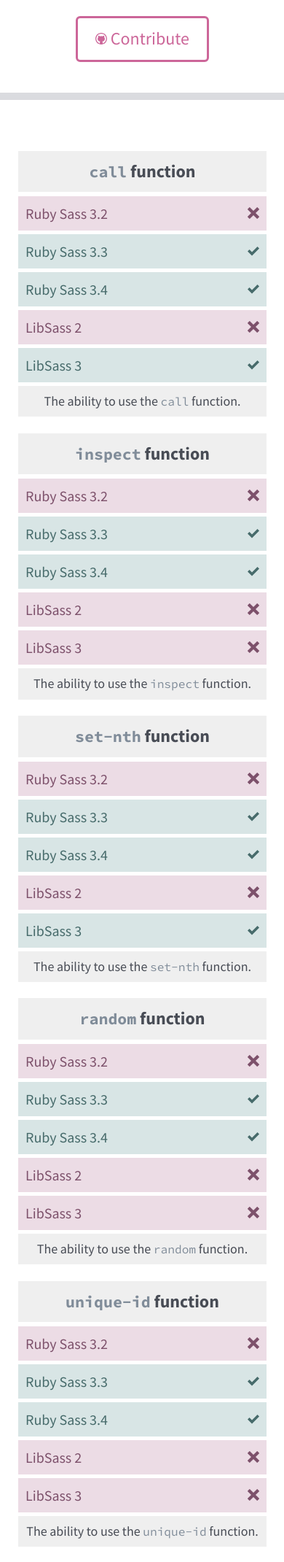
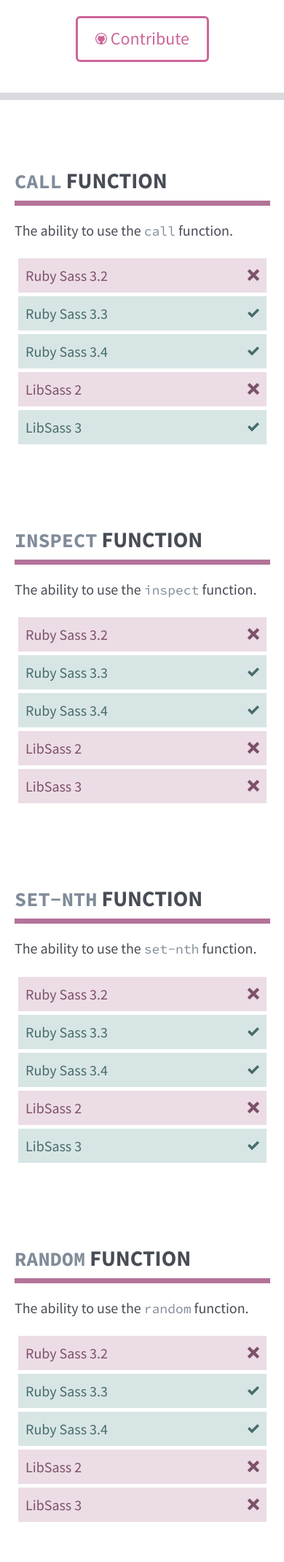
Before and after one commit to KittyGiraudel/sass-compatibility, a Jekyll site: the page built from index.html, in a window 390 px wide. Shown: the part 471-2612 px from the top of the page at 73% size. Built offline with Jekyll 4.4.1, drawn with Linux system fonts in a browser that asks for light colours.

Commit message:
Updated layout

```diff
--- /dev/null
+++ b/_includes/features.html
@@ -0,0 +1,40 @@
+{% for feature in site.data.features %}
+<section class="feature" id="{{ feature.name }}">
+    <h2 class="feature__name">{{ feature.label|markdownify }}</h2>
+
+    <div class="feature__description">
+    {{ feature.description|markdownify }}
+    </div>
+
+    <table class="feature__support">
+        <thead>
+            <tr>
+                {% for engine in site.data.engines %}
+                <th id="{{ engine.name }}" scope="col">
+                    <a href="{{ engine.link }}" target="_blank">
+                    {{ engine.label }}
+                    </a>
+                </th>
+                {% endfor %}
+            </tr>
+        </thead>
+
+        <tbody>
+            {% for engine in site.data.engines %}
+            <td headers="{{ engine.name }}" data-label="{{ engine.label }}" class="feature-status  feature-status--{% if feature.support[engine.name] == true %}supported{% else %}unsupported{% endif %}">
+                {% if feature.support[engine.name] == true %}
+                    <svg viewBox="0 0 100 100" class="icon  icon-checkmark">
+                        <use xlink:href="#icon-checkmark"></use>
+                    </svg>
+                {% else %}
+                    <svg viewBox="0 0 100 100" class="icon  icon-close">
+                        <use xlink:href="#icon-close"></use>
+                    </svg>
+                {% endif %}
+            </td>
+            {% endfor %}
+        </tbody>
+    </table>
+
+</section>
+{% endfor %}
--- a/_includes/table.html
+++ /dev/null
@@ -1,45 +0,0 @@
-<table class="features">
-    <caption>Compatibility table between Sass different engines.</caption>
-    <thead>
-        <tr>
-            <th scope="col">Feature</th>
-
-            {% for engine in site.data.engines %}
-                <th id="{{ engine.name }}" scope="col">
-                    <a href="{{ engine.link }}" target="_blank">
-                    {{ engine.label }}
-                    </a>
-                </th>
-            {% endfor %}
-        </tr>
-    </thead>
-    <tbody>
-{% for feature in site.data.features %}
-    <tr class="feature">
-        <th class="feature-name" id="{{ feature.name }}" data-label="Feature" scope="row">
-            {{ feature.label|markdownify }}
-        </th>
-
-        {% for engine in site.data.engines %}
-        <td headers="{{ feature.name }} {{ engine.name }}" data-label="{{ engine.label }}" class="feature-status  feature-status--{% if feature.support[engine.name] == true %}supported{% else %}unsupported{% endif %}">
-            {% if feature.support[engine.name] == true %}
-                <svg viewBox="0 0 100 100" class="icon  icon-checkmark">
-                    <use xlink:href="#icon-checkmark"></use>
-                </svg>
-            {% else %}
-                <svg viewBox="0 0 100 100" class="icon  icon-close">
-                    <use xlink:href="#icon-close"></use>
-                </svg>
-            {% endif %}
-        </td>
-        {% endfor %}
-    </tr>
-
-    <tr class="feature-description">
-        <td colspan="6">
-            {{ feature.description|markdownify }}
-        </td>
-    </tr>
-{% endfor %}
-    </tbody>
-</table>
--- a/_sass/partials/_table.scss
+++ b/_sass/partials/_features.scss
@@ -1,21 +1,44 @@
-.features {
+.feature {
+    margin-bottom: 5em;
+    text-align: left;
+}
+
+.feature__name {
+    text-transform: uppercase;
+    border-bottom: .25em solid $bouquet;
+    padding-bottom: .25em;
+    margin-bottom: 1rem;
+
+    p {
+        margin-bottom: 0;
+    }
+}
+
+.feature__description {
+    margin-bottom: 1rem;
+
+    p {
+        margin: 0;
+    }
+}
+
+.feature__support {
+    width: 100%;
     border-spacing: .25em;
     border-collapse: initial;
-    width: 100%;
     text-align: center;
 
     td, th {
         padding: .5em;
-        transition: .15s ease-out;
     }
 
-    thead {
+    th {
+        background-color: #EFEFEF;
+        font-size: .8em;
+        padding-top: .5em + .5 * .8em;
+        padding-bottom: .5em + .5 * .8em;
         text-transform: uppercase;
-        font-size: .8em;
         font-weight: 700;
-        -webkit-position: sticky;
-        position: sticky;
-        top: 0;
 
         a {
             color: inherit;
@@ -28,17 +51,6 @@
                 color: $color-text-link-hover;
             }
         }
-    }
-
-    thead th {
-        padding-top: 1em;
-        padding-bottom: 1em;
-        border-bottom: 1em solid white;
-        background-color: #EFEFEF;
-    }
-
-    p {
-        margin: 0;
     }
 
     @media (max-width: 767px) {
@@ -62,46 +74,6 @@
             content: attr(data-label);
             float: left;
         }
-    }
-}
-
-.feature {
-}
-
-.feature-name {
-    text-align: left;
-    font-weight: normal;
-    background-color: #EFEFEF;
-
-    @media (max-width: 767px) {
-        text-align: center;
-        font-size: 1.2em;
-        font-weight: 700;
-    }
-
-    .feature:hover &,
-    .feature:active & {
-        background-color: #ddd;
-    }
-}
-
-.feature-description {
-    font-size: .9em;
-    text-align: left;
-    background-color: #EFEFEF;
-    transition: .15s ease-out;
-
-    td {
-        border-bottom: 1em solid white;
-
-        @media (max-width: 767px) {
-            text-align: center;
-        }
-    }
-
-    .feature:hover + &,
-    .feature:active + & {
-        background-color: #ddd;
     }
 }
 
--- a/css/main.scss
+++ b/css/main.scss
@@ -12,7 +12,7 @@
 
 @import "pages/home";
 
-@import "partials/table";
+@import "partials/features";
 @import "partials/footer";
 @import "partials/buttons";
 @import "partials/icons";
--- a/index.html
+++ b/index.html
@@ -25,6 +25,6 @@ layout: default
 
 <section class="section">
   <div class="container">
-    {% include table.html %}
+    {% include features.html %}
   </div>
 </section>
```
